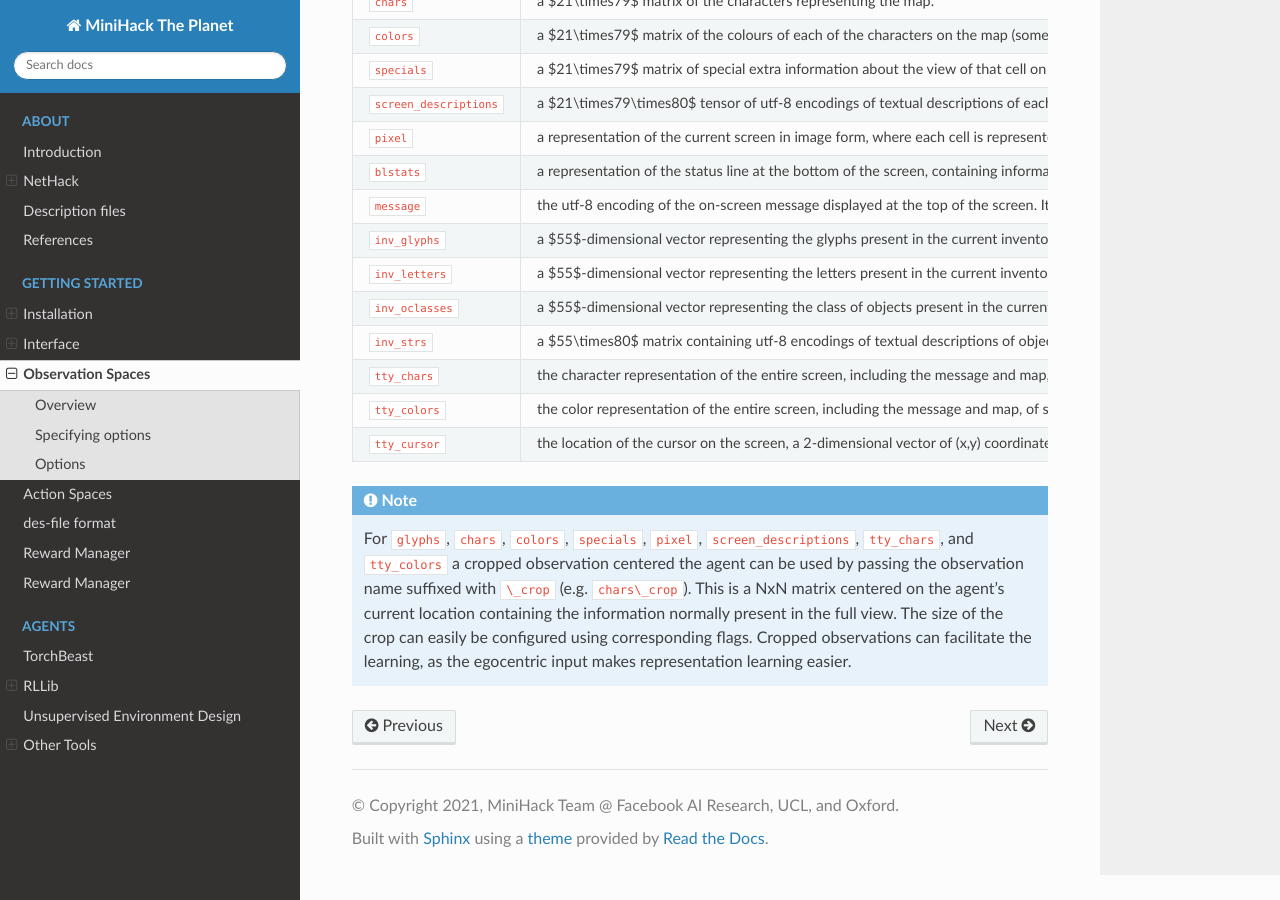
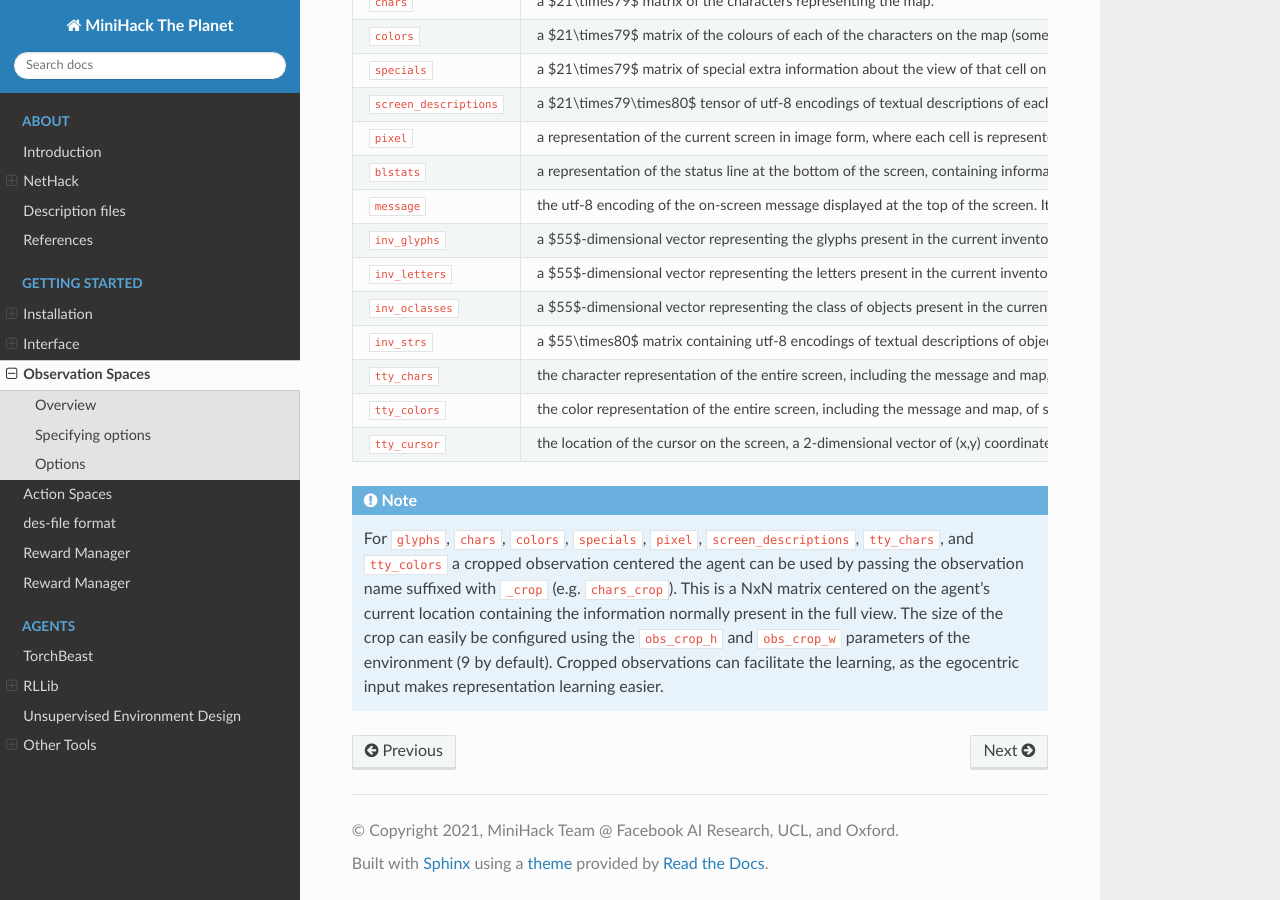
Before and after one commit to facebookresearch/minihack, a Sphinx documentation site: the page built from docs/getting-started/observation_spaces.md, in a window 1280 px wide and 900 px high, scrolled down 1496 px. Built offline with Sphinx 7.4.7 and the Read the Docs theme 2.0.0, drawn with Linux system fonts in a browser that asks for light colours; pages that are not in the unit, such as notebooks, are missing from menus.

Commit message:
obs space fix

`````diff
--- a/docs/getting-started/observation_spaces.md
+++ b/docs/getting-started/observation_spaces.md
@@ -48,5 +48,5 @@ Name        |  Description
 `tty_cursor` | the location of the cursor on the screen, a 2-dimensional vector of (x,y) coordinates.
 
 ````{note}
-For `glyphs`, `chars`, `colors`, `specials`, `pixel`, `screen_descriptions`, `tty_chars`, and `tty_colors` a cropped observation centered the agent can be used by passing the observation name suffixed with `\_crop` (e.g. `chars\_crop`). This is a NxN matrix centered on the agent's current location containing the information normally present in the full view. The size of the crop can easily be configured using corresponding flags. Cropped observations can facilitate the learning, as the egocentric input makes representation learning easier.
+For `glyphs`, `chars`, `colors`, `specials`, `pixel`, `screen_descriptions`, `tty_chars`, and `tty_colors` a cropped observation centered the agent can be used by passing the observation name suffixed with `_crop` (e.g. `chars_crop`). This is a NxN matrix centered on the agent's current location containing the information normally present in the full view. The size of the crop can easily be configured using the `obs_crop_h` and `obs_crop_w` parameters of the environment (9 by default). Cropped observations can facilitate the learning, as the egocentric input makes representation learning easier.
 ````
`````
